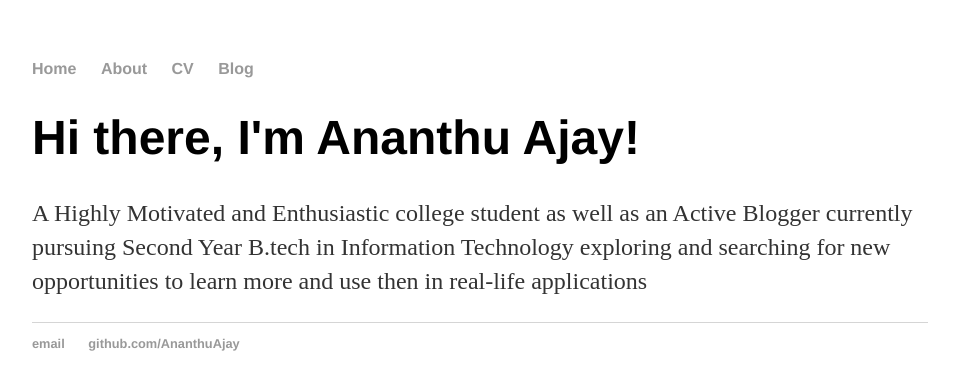
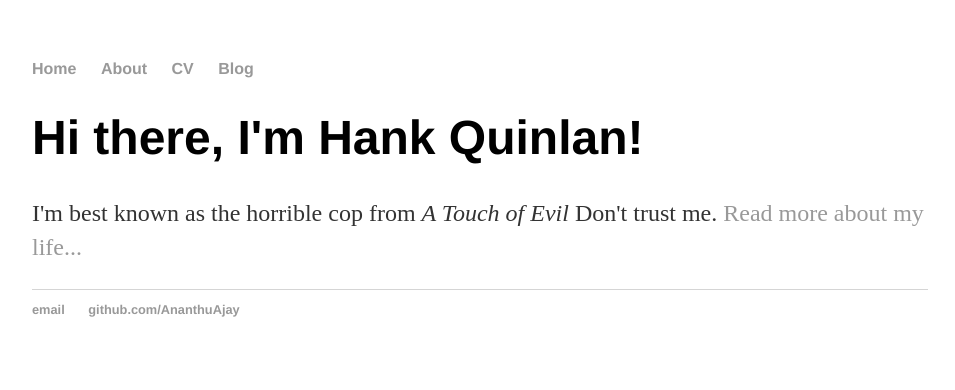
Before and after one commit to AnanthuAjay/ananthuajay5.github.io, a Jekyll site: the page built from index.html, in a window 1280 px wide. Shown: the top 390 px of the page, without its empty margins (160-1115 px from the left). Built offline with Jekyll 4.4.1, drawn with Linux system fonts in a browser that asks for light colours.

Commit message:
Update index.html

```diff
--- a/index.html
+++ b/index.html
@@ -1,34 +1,8 @@
-<!DOCTYPE html>
-<html>
-	<head>
-		<title>Ananthu Ajay</title>
-		<!-- link to main stylesheet -->
-		<link rel="stylesheet" type="text/css" href="/css/main.css">
-	</head>
-	<body>
-		<nav>
-    		<ul>
-        		<li><a href="/">Home</a></li>
-	        	<li><a href="/about">About</a></li>
-        		<li><a href="/cv">CV</a></li>
-        		<li><a href="/blog">Blog</a></li>
-    		</ul>
-		</nav>
-		<div class="container">
-    		<div class="blurb">
-        		<h1>Hi there, I'm Ananthu Ajay!</h1>
-				<p>A Highly Motivated  and Enthusiastic college student as well as an Active Blogger
-currently pursuing Second Year B.tech in Information Technology
-exploring and searching for new opportunities to
-learn more and use then in real-life applications
-</a></p>
-    		</div><!-- /.blurb -->
-		</div><!-- /.container -->
-		<footer>
-    		<ul>
-        		<li><a href="mailto:ananthu.ajay@ug.cusat.ac.in">email</a></li>
-        		<li><a href="https://github.com/AnanthuAjay">github.com/AnanthuAjay</a></li>
-			</ul>
-		</footer>
-	</body>
-</html>
+---
+layout: default
+title: Hank Quinlan, Horrible Cop
+---
+<div class="blurb">
+	<h1>Hi there, I'm Hank Quinlan!</h1>
+	<p>I'm best known as the horrible cop from <em>A Touch of Evil</em> Don't trust me. <a href="/about">Read more about my life...</a></p>
+</div><!-- /.blurb -->
```
